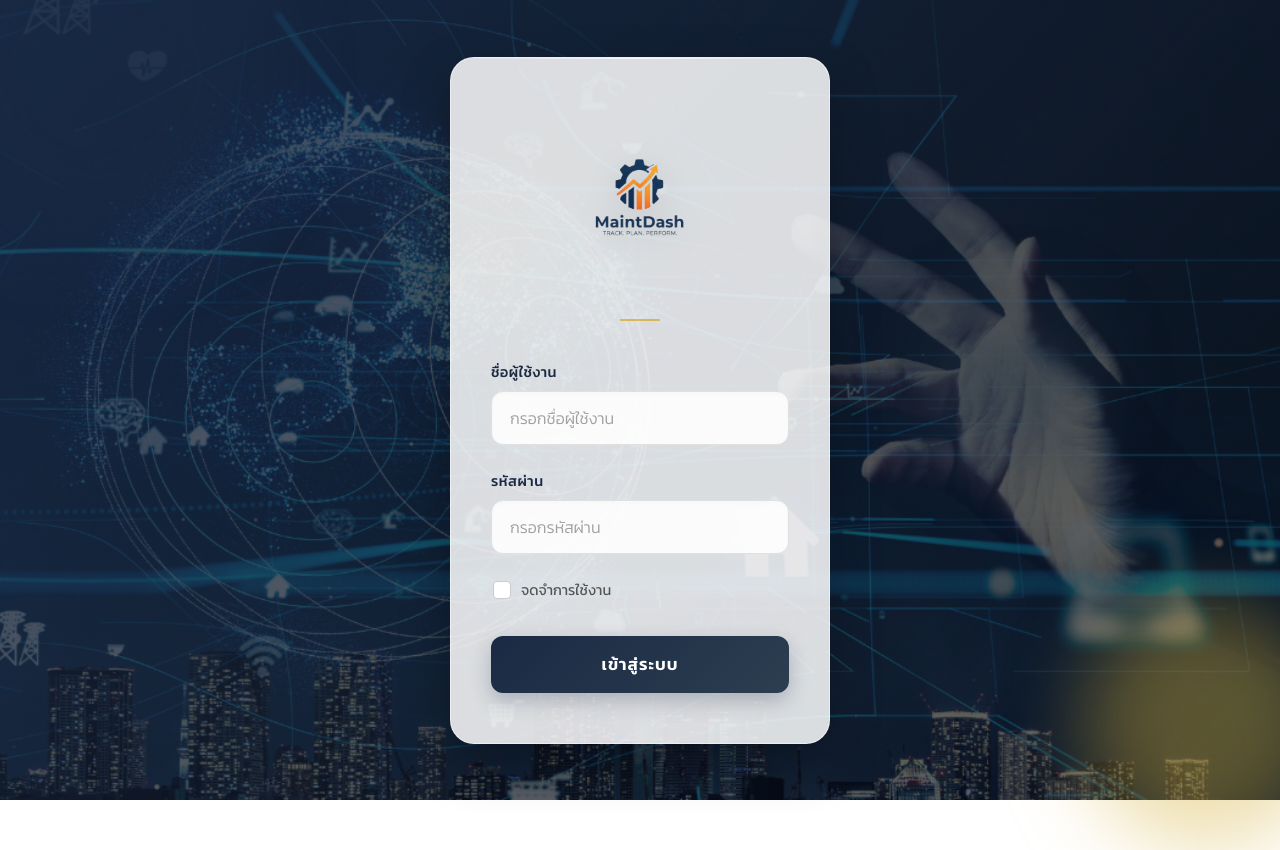
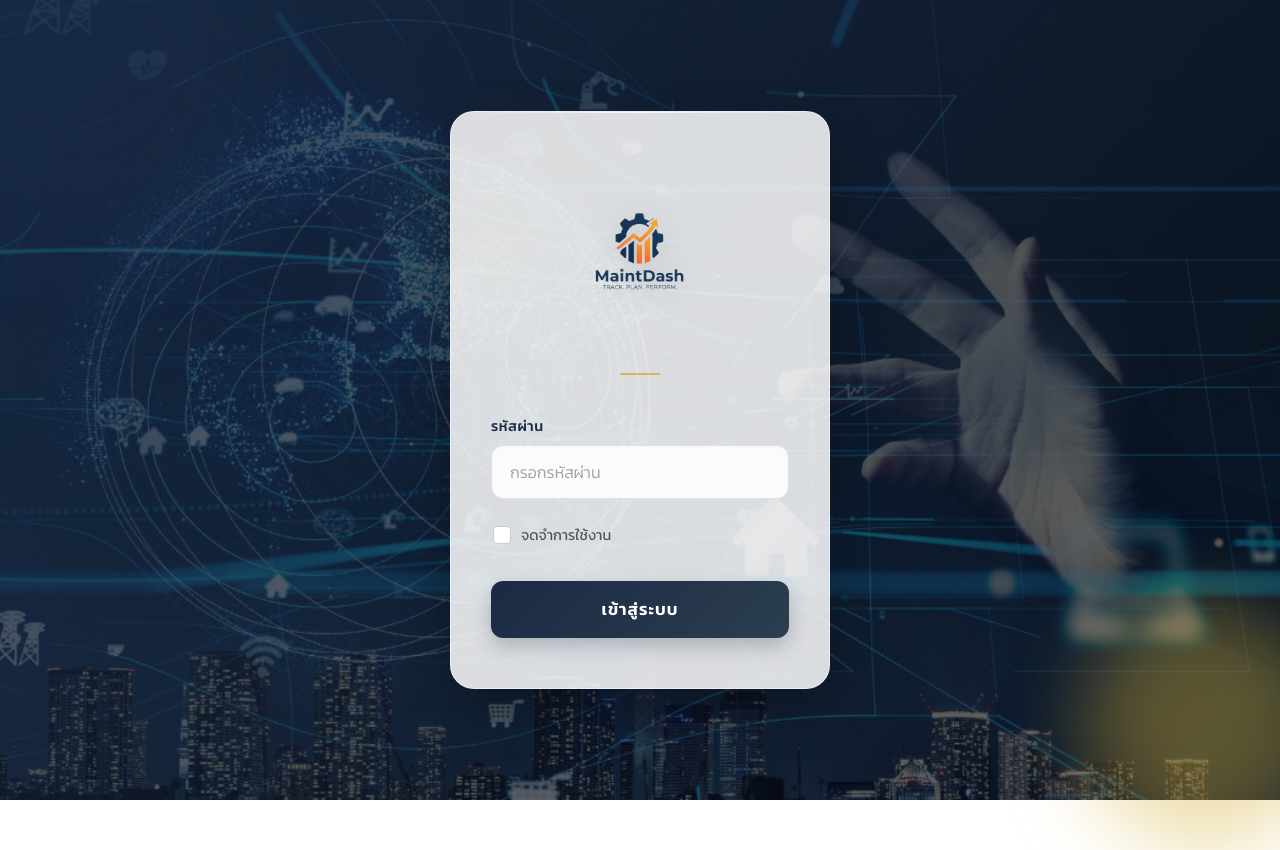
Before and after one commit to Sawangworachart/gmesh, a PHP site: page /login.php in a window 1280 px wide; the page is wider, and only the part inside the window is pictured. Run offline with PHP 8.4, Linux system fonts and the light colour scheme; some libraries are stand-ins or nearby versions.

Commit message:
update dashboard

```diff
--- a/login.php
+++ b/login.php
@@ -36,7 +36,7 @@ if ($_SERVER['REQUEST_METHOD'] === 'POST') { // ทำงานเมื่อ
         $valid = password_verify($password, $row['password']); // ตรวจรหัสผ่านด้วย password_verify
 
         if ($valid) { // ถ้ารหัสผ่านถูกต้อง
-            if ((int)$row['status'] === 1) { // อนุญาตเฉพาะบัญชีที่เปิดใช้งาน
+            if ((int) $row['status'] === 1) { // อนุญาตเฉพาะบัญชีที่เปิดใช้งาน
                 $_SESSION['user_id'] = $row['id']; // เก็บไอดีผู้ใช้
                 $_SESSION['username'] = $row['username']; // เก็บชื่อผู้ใช้
                 $_SESSION['user_role'] = $row['role']; // เก็บบทบาทผู้ใช้
@@ -76,6 +76,7 @@ if ($_SERVER['REQUEST_METHOD'] === 'POST') { // ทำงานเมื่อ
 
 <!DOCTYPE html>
 <html lang="th">
+
 <head>
     <meta charset="UTF-8">
     <meta name="viewport" content="width=device-width, initial-scale=1.0">
@@ -111,11 +112,6 @@ if ($_SERVER['REQUEST_METHOD'] === 'POST') { // ทำงานเมื่อ
             </div>
 
             <form action="" method="POST">
-                <div class="input-group">
-                    <label class="form-label">ชื่อผู้ใช้งาน</label>
-                    <input type="text" name="username" class="input-field" placeholder="กรอกชื่อผู้ใช้งาน"
-                        value="<?php echo isset($_POST['username']) ? htmlspecialchars($_POST['username']) : ''; ?>" required>
-                </div>
 
                 <div class="input-group">
                     <label class="form-label">รหัสผ่าน</label>
@@ -138,7 +134,7 @@ if ($_SERVER['REQUEST_METHOD'] === 'POST') { // ทำงานเมื่อ
     <!-- แจ้งเตือน Error จาก PHP (ยังคงไว้ในไฟล์นี้เพราะต้องรับค่าจาก Server) -->
     <?php if (!empty($error_msg)): ?>
         <script>
-            document.addEventListener('DOMContentLoaded', function() {
+            document.addEventListener('DOMContentLoaded', function () {
                 Swal.fire({
                     icon: 'error',
                     title: 'เข้าสู่ระบบไม่สำเร็จ',
@@ -152,4 +148,5 @@ if ($_SERVER['REQUEST_METHOD'] === 'POST') { // ทำงานเมื่อ
     <?php endif; ?>
 
 </body>
+
 </html>
```
